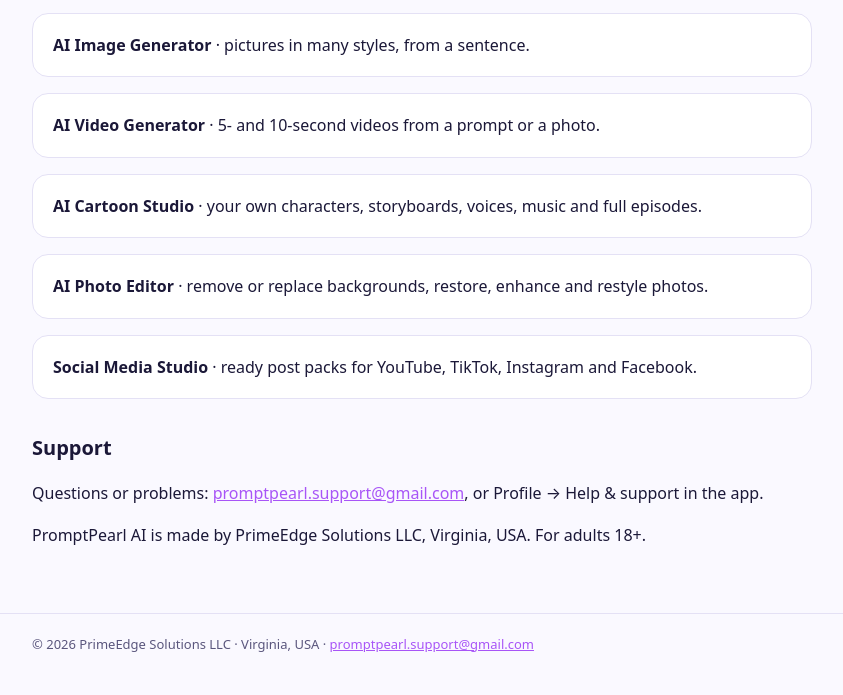
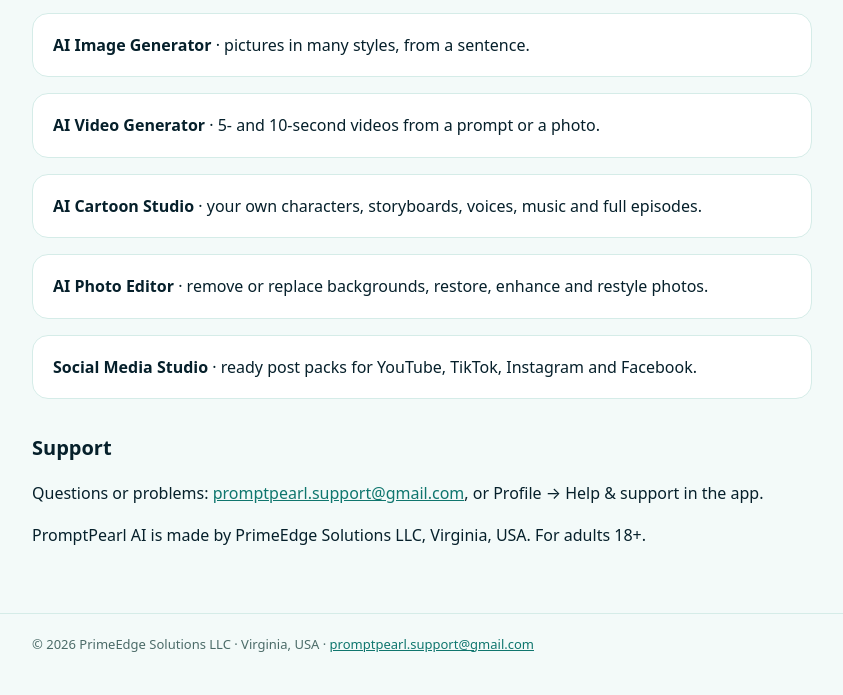
Before and after one commit to abdullahebrahimi43-star/promptpearl-site, a plain HTML site: page index.html in a window 1280 px wide. Shown: the part 309-1004 px from the top of the page, without its empty margins (218-1061 px from the left). Drawn offline with Linux system fonts and the light colour scheme.

Commit message:
Ocean pearl colors

```diff
--- a/style.css
+++ b/style.css
@@ -1,5 +1,5 @@
-:root{--bg:#0d0b26;--card:#17143a;--text:#ecebf8;--muted:#b4b1d6;--accent:#a855f7;--pink:#f472b6;--line:#2b2760}
-@media (prefers-color-scheme: light){:root{--bg:#faf9ff;--card:#ffffff;--text:#1b1838;--muted:#5a567d;--line:#e4e1f5}}
+:root{--bg:#06202b;--card:#0d3340;--text:#effbf8;--muted:#a9cbc6;--accent:#2dd4bf;--pink:#e9a23b;--line:#174452}
+@media (prefers-color-scheme: light){:root{--bg:#f3faf9;--card:#ffffff;--text:#06202b;--muted:#4b6b68;--accent:#0f766e;--pink:#9a6a0e;--line:#d5ece8}}
 *{box-sizing:border-box}
 body{margin:0;background:var(--bg);color:var(--text);font:16px/1.65 system-ui,-apple-system,"Segoe UI",Roboto,sans-serif}
 a{color:var(--accent)}
```
